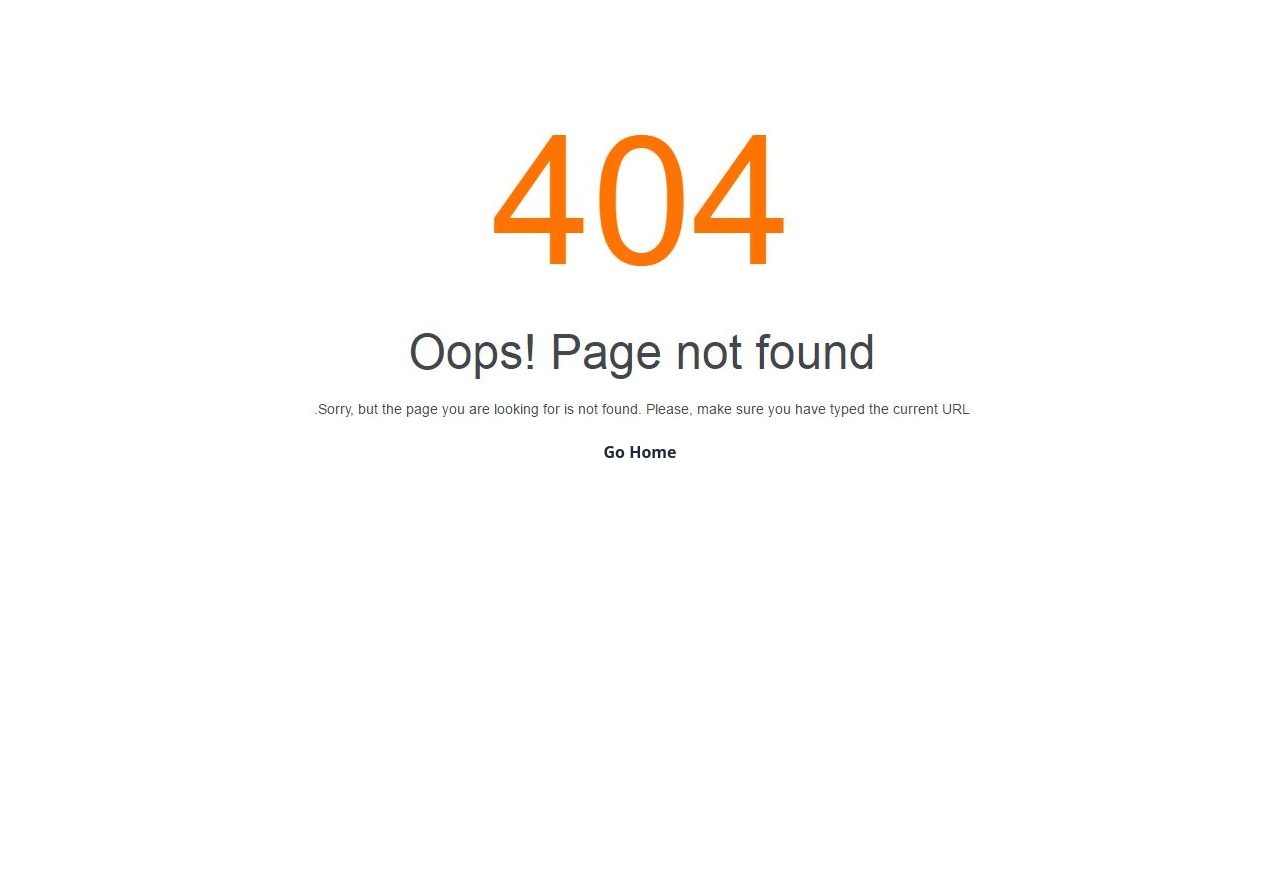
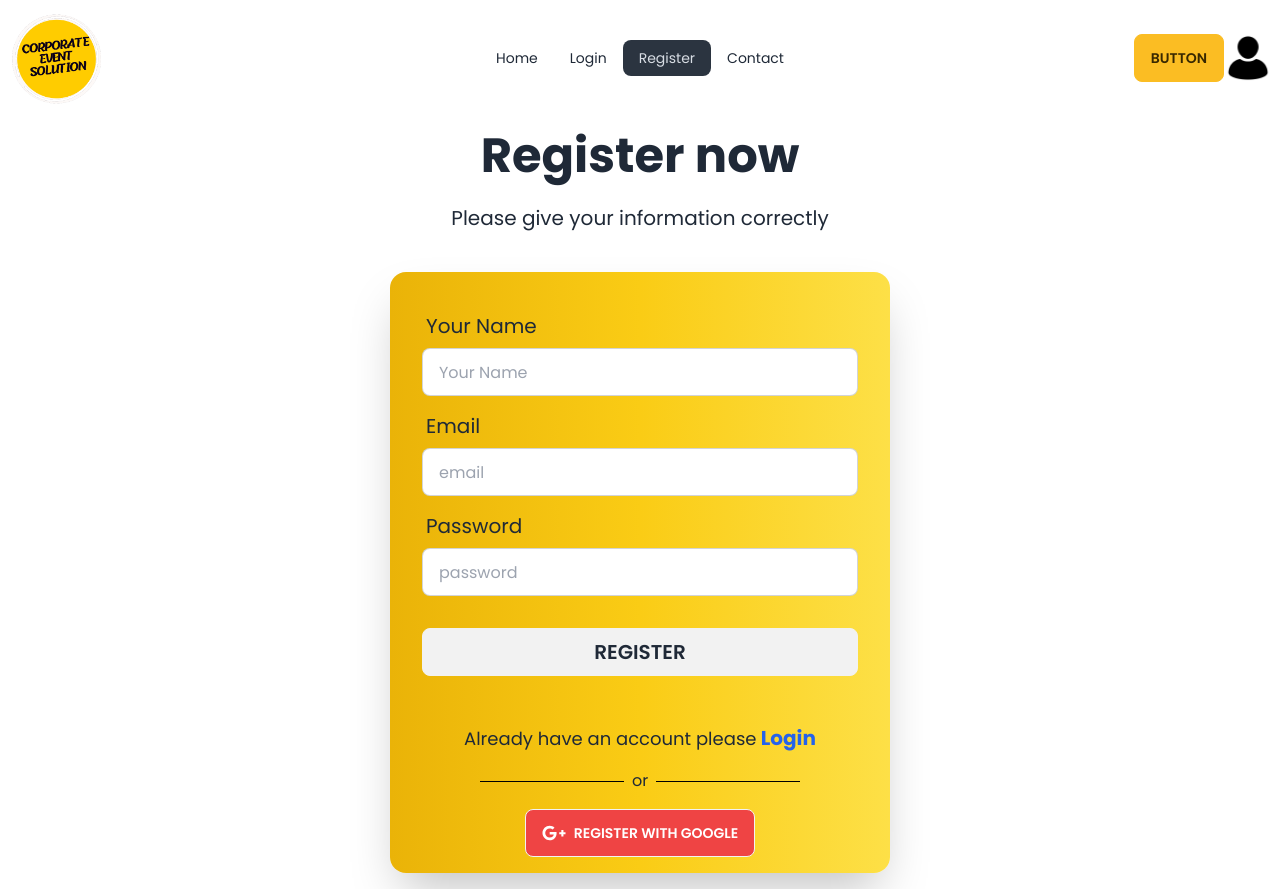
Before and after one commit to alfaz08/event-management-web, a React (Vite) app: page /register in a window 1280 px wide. Before the commit this address had no page. Before the commit the page ends 800 px from the top, so only its background shows below. Built offline with nearby package versions, Linux system fonts and the light colour scheme.

Commit message:
login and register page is added

```diff
--- a/package.json
+++ b/package.json
@@ -13,6 +13,7 @@
     "firebase": "^10.4.0",
     "react": "^18.2.0",
     "react-dom": "^18.2.0",
+    "react-icons": "^4.11.0",
     "react-router-dom": "^6.16.0",
     "swiper": "^10.3.1"
   },
--- a/src/Routes/Routes.jsx
+++ b/src/Routes/Routes.jsx
@@ -2,8 +2,8 @@ import { createBrowserRouter } from "react-router-dom";
 import MainLayout from "../layout/MainLayout";
 import Home from "../pages/Home/Home";
 import Login from "../pages/Login/Login";
-import Registration from "../pages/Registration/Registration";
 import ErrorPage from "../pages/ErrorPage/ErrorPage";
+import Register from "../pages/Register/Register";
 
 
 const router = createBrowserRouter([
@@ -22,8 +22,8 @@ const router = createBrowserRouter([
        element: <Login></Login>,
     },
     {
-      path: "/registration",
-       element: <Registration></Registration>,
+      path:"/register",
+      element: <Register></Register>
     }
    ]
   },
--- a/src/components/Clients/Clients.jsx
+++ b/src/components/Clients/Clients.jsx
@@ -16,7 +16,7 @@ const Clients = () => {
 
   return (
     <>
-    <h2  className="text-center font-semibold text-5xl">Our Clients</h2>
+    <h2  className="text-center font-semibold text-5xl">Meet Our Clients</h2>
        <Swiper
         slidesPerView={1}
         spaceBetween={10}
--- a/src/components/Navbar/Navbar.jsx
+++ b/src/components/Navbar/Navbar.jsx
@@ -4,7 +4,7 @@ const Navbar = () => {
   const navLinks = <>
     <li><NavLink   to="/">Home</NavLink></li>
     <li><NavLink to="/login">Login</NavLink></li>
-    <li><NavLink to="/registration">Registration</NavLink></li>
+    <li><NavLink to="/register">Register</NavLink></li>
     <li><NavLink to="/contact">Contact</NavLink></li>
 
   </>
--- a/src/components/Sidebar/Sidebar.jsx
+++ b/src/components/Sidebar/Sidebar.jsx
@@ -1,13 +1,43 @@
-import { FaRegUser } from "react-icons/fa";
+import { FaRegUser,FaRegIdCard,FaCheckSquare,FaBookOpen,FaBars } from "react-icons/fa";
 
 
 const Sidebar = () => {
   return (
-    <div className="mt-6">npm install react-icons --save
+    <div className="mt-6 justify-center item-center ">
 
       <h2 className="text-center font-semibold text-xl">Some of our tools<br></br> Explore This</h2>
-      <div>
-      <FaRegUser></FaRegUser>
+
+      <div className="bg-gradient-to-r from-yellow-500 via-yellow-400 to-yellow-300 ml-6 mt-6 rounded-lg
+
+">
+      <a href="" className="p-4 flex text-lg items-center rounded-lg">
+       <FaRegUser className="mr-3 text-4xl" > </FaRegUser> Manager Tools
+       </a>
+      </div>
+      <div className="bg-gradient-to-r from-yellow-500 via-yellow-400 to-yellow-300 mt-1 ml-6 rounded-lg">
+      <a href="" className="p-4 flex text-lg items-center border rounded-lg">
+       <FaRegIdCard className="mr-3 text-4xl" > </FaRegIdCard> Guestlist
+       </a>
+      </div>
+      <div className="bg-gradient-to-r from-yellow-500 via-yellow-400 to-yellow-300 mt-1 ml-6 rounded-lg">
+      <a href="" className="p-4 flex text-lg items-center border rounded-lg">
+       <FaCheckSquare className="mr-3 text-4xl" > </FaCheckSquare> Checklist
+       </a>
+      </div>
+      <div className="bg-gradient-to-r from-yellow-500 via-yellow-400 to-yellow-300 mt-1 ml-6 rounded-lg">
+      <a href="" className="p-4 flex text-lg items-center border rounded-lg">
+       <FaRegUser className="mr-3 text-4xl" > </FaRegUser> Budget
+       </a>
+      </div>
+      <div className="bg-gradient-to-r from-yellow-500 via-yellow-400 to-yellow-300 mt-1 ml-6 rounded-lg">
+      <a href="" className="p-4 flex text-lg items-center border rounded-lg">
+       <FaBookOpen className="mr-3 text-4xl" > </FaBookOpen> Advice
+       </a>
+      </div>
+      <div className="bg-gradient-to-r from-yellow-500 via-yellow-400 to-yellow-300 mt-1 ml-6 rounded-lg">
+      <a href="" className="p-4 flex text-lg items-center border rounded-lg">
+       <FaBars className="mr-3 text-4xl" > </FaBars> Shortlist
+       </a>
       </div>
     </div>
   );
--- a/src/pages/Login/Login.jsx
+++ b/src/pages/Login/Login.jsx
@@ -1,9 +1,43 @@
-
+import { Link } from "react-router-dom";
 
 const Login = () => {
   return (
     <div>
-      <h2>This is Login</h2>
+      <div className="hero">
+  <div className="hero-content flex-col">
+    <div className="text-center lg:text-left">
+      <h1 className="text-5xl font-bold text-center">Login now</h1>
+      <p className="py-6 text-center text-xl">Please enter your email and password for enjoy many features of Corporate Event Solution</p>
+    </div>
+    <div className="card w-full flex-shrink-0 max-w-md shadow-2xl bg-gradient-to-r from-yellow-500 via-yellow-400 to-yellow-300">
+      <form className="card-body">
+        <div className="form-control">
+          <label className="label">
+            <span className="label-text text-xl ">Email</span>
+          </label>
+          <input name="email" type="email" placeholder="email" className="input input-bordered" required />
+        </div>
+        <div className="form-control">
+          <label className="label">
+            <span className="label-text text-xl">Password</span>
+          </label>
+          <input name="password" type="password" placeholder="password" className="input input-bordered" required />
+          <label className="label">
+            <a href="#" className="label-text-alt link link-hover">Forgot password?</a>
+          </label>
+        </div>
+        <div className="form-control mt-6">
+          <button className="btn text-xl">Login</button>
+        </div>
+      </form>
+
+      <p className="text-center mt-4 mb-4 ">
+        <span className="text-lg ">Don't have an account please</span>
+        <Link to="/register"  className=" font-bold text-blue-600 text-xl"> Register</Link>
+      </p>
+    </div>
+  </div>
+</div>
     </div>
   );
 };
--- /dev/null
+++ b/src/pages/Register/Register.jsx
@@ -0,0 +1,59 @@
+import { Link } from "react-router-dom";
+import { FaGooglePlusG } from "react-icons/fa";
+
+const Register = () => {
+  return (
+    <div>
+      <div className="hero">
+  <div className="hero-content flex-col">
+    <div className="text-center lg:text-left">
+      <h1 className="text-5xl font-bold text-center">Register now</h1>
+      <p className="py-6 text-center text-xl">Please give your information correctly</p>
+    </div>
+    <div className="card w-[500px] flex-shrink-o shadow-2xl bg-gradient-to-r from-yellow-500 via-yellow-400 to-yellow-300">
+      <form className="card-body">
+        <div className="form-control">
+          <label className="label">
+            <span className="label-text text-xl">Your Name</span>
+          </label>
+          <input type="text" name="name" placeholder="Your Name" className="input input-bordered" required />
+        </div>
+
+        <div className="form-control">
+          <label className="label">
+            <span className="label-text text-xl">Email</span>
+          </label>
+          <input type="email" name="email" placeholder="email" className="input input-bordered" required />
+        </div>
+        <div className="form-control">
+          <label className="label">
+            <span className="label-text text-xl">Password</span>
+          </label>
+          <input name="password" type="password" placeholder="password" className="input input-bordered" required />
+
+        </div>
+        <div className="form-control mt-6">
+          <button className="btn text-xl">Register</button>
+        </div>
+      </form>
+
+      <p className="text-center mt-4 mb-4">
+        <span className="text-lg">Already have an account please</span>
+        <Link to="/login"  className="font-bold text-blue-600 text-xl"> Login</Link>
+      </p>
+     <div className="flex items-center justify-center">
+     <hr className="mr-2 ml-4 w-36 border-black" />
+      <span>or</span>
+      <hr className="ml-2 mr-4 w-36 border-black"/>
+     </div>
+     <div className="text-center mb-4 mt-4 ">
+      <button className=" text-white btn bg-red-500"><FaGooglePlusG  className="text-white  text-2xl"></FaGooglePlusG>Register with google</button>
+     </div>
+    </div>
+  </div>
+</div>
+    </div>
+  );
+};
+
+export default Register;
--- a/src/pages/Registration/Registration.jsx
+++ /dev/null
@@ -1,11 +0,0 @@
-
-
-const Registration = () => {
-  return (
-    <div>
-      <h2>This is registration</h2>
-    </div>
-  );
-};
-
-export default Registration;
```
Also changed, not shown: 1 other file (tests, documents, lock files or other folders).
